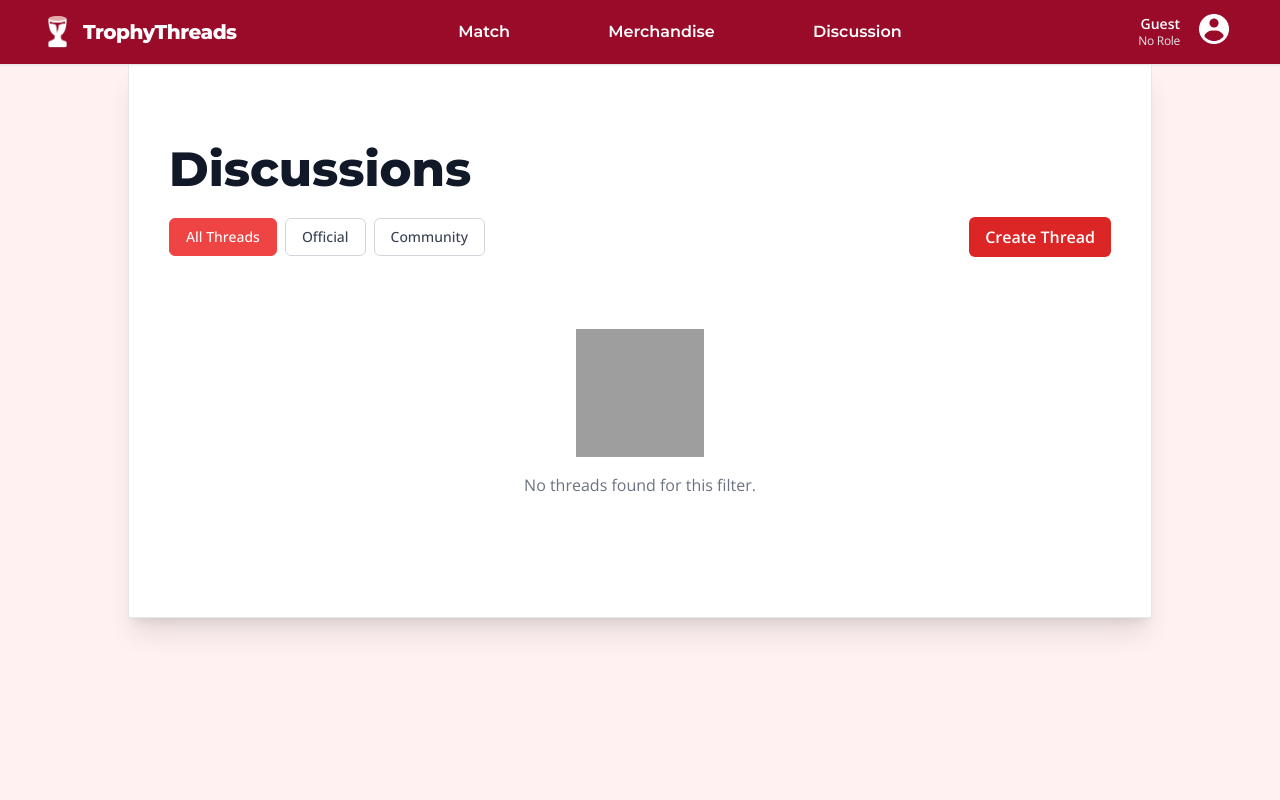
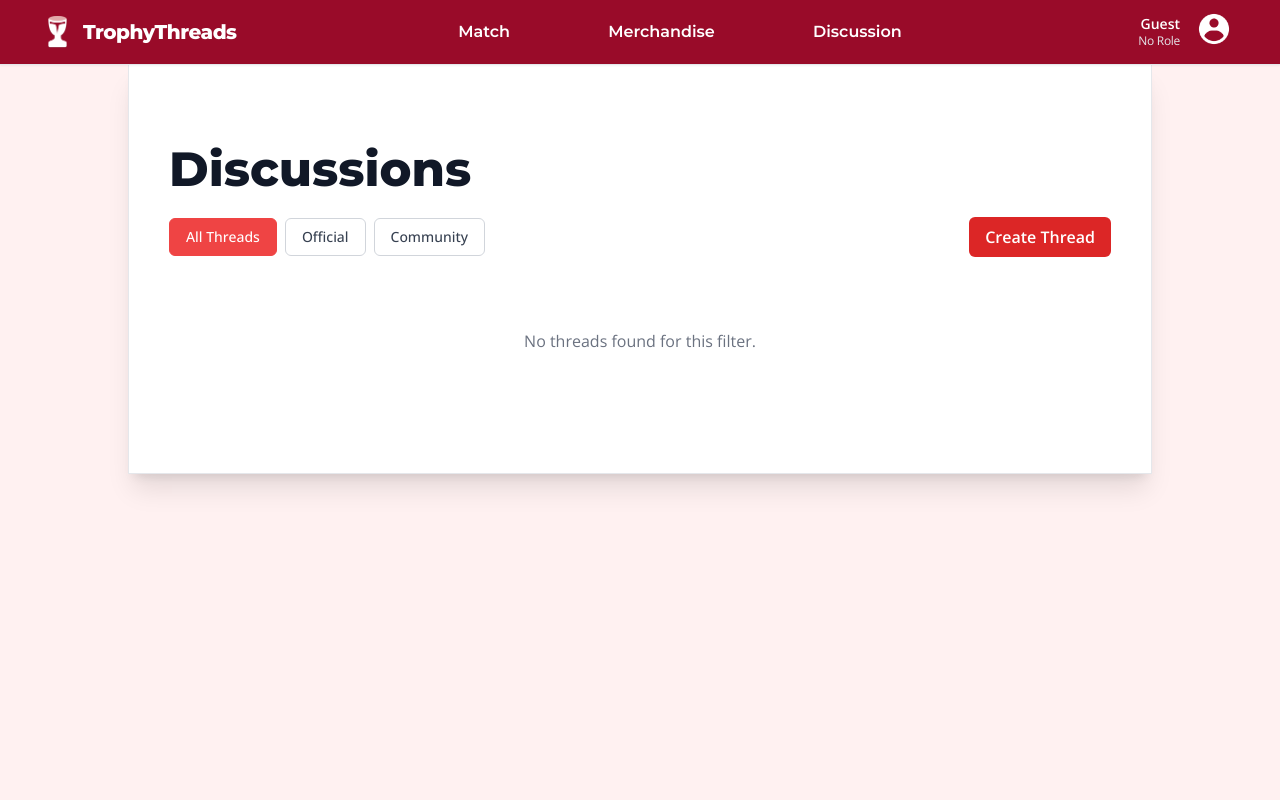
Before and after one commit to pbp-kelompok-a04/trophythreads, a Django app: page /forum/ in a window 1280 px wide. Run offline with Django 5.2, Linux system fonts and the light colour scheme; data that the repository does not hold is empty; some libraries are stand-ins or nearby versions; grey boxes are pictures that could not be loaded.

Commit message:
change landingpage

```diff
--- a/forumApp/templates/landingPage.html
+++ b/forumApp/templates/landingPage.html
@@ -52,7 +52,6 @@
     <div id="error" class="hidden bg-red-100 text-red-700 px-4 py-3 rounded mb-6"></div>
 
     <div id="empty" class="hidden text-center text-gray-500 py-10">
-      <img src="{% static 'image/no-thread.png' %}" class="w-32 h-32 mx-auto mb-4">
       <p>No threads found for this filter.</p>
     </div>
 
```
